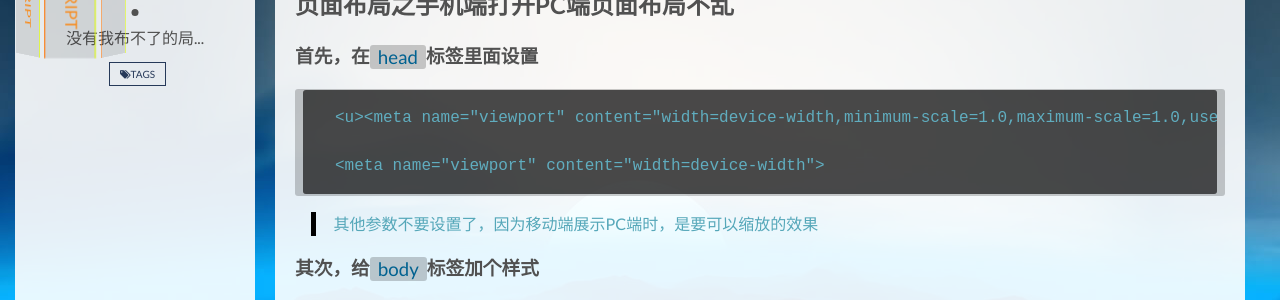
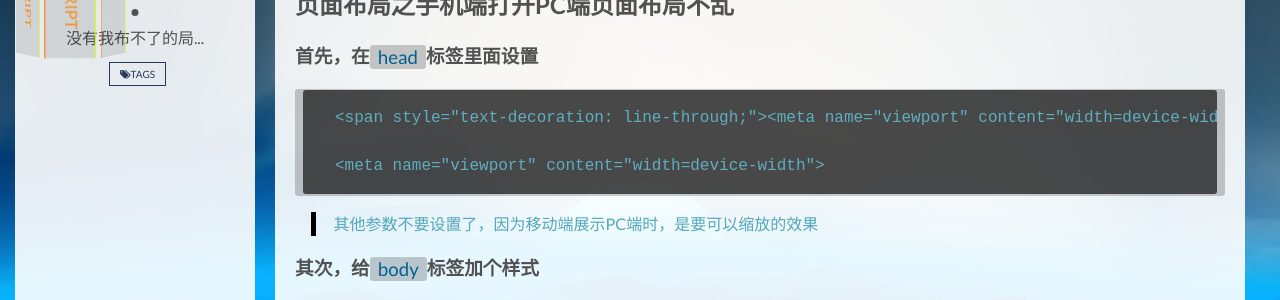
Before and after one commit to sl17/cyclone.github.io, a Jekyll site: the page built from _posts/2018-01-21-手机端打开PC端页面布局不乱.md, in a window 1280 px wide. Shown: the part 153-453 px from the top of the page. Built offline with Jekyll 4.4.1, drawn with Linux system fonts in a browser that asks for light colours; comment, search, counter and statistics services are not loaded.

Commit message:
Update 2018-01-21-手机端打开PC端页面布局不乱.md

````diff
--- a/_posts/2018-01-21-手机端打开PC端页面布局不乱.md
+++ b/_posts/2018-01-21-手机端打开PC端页面布局不乱.md
@@ -9,7 +9,7 @@
 
 ### 首先，在`head`标签里面设置
 ```
-<u><meta name="viewport" content="width=device-width,minimum-scale=1.0,maximum-scale=1.0,user-scalable=no"></u>
+<span style="text-decoration: line-through;"><meta name="viewport" content="width=device-width,minimum-scale=1.0,maximum-scale=1.0,user-scalable=no"></span>
 
 <meta name="viewport" content="width=device-width">
 ```
````
